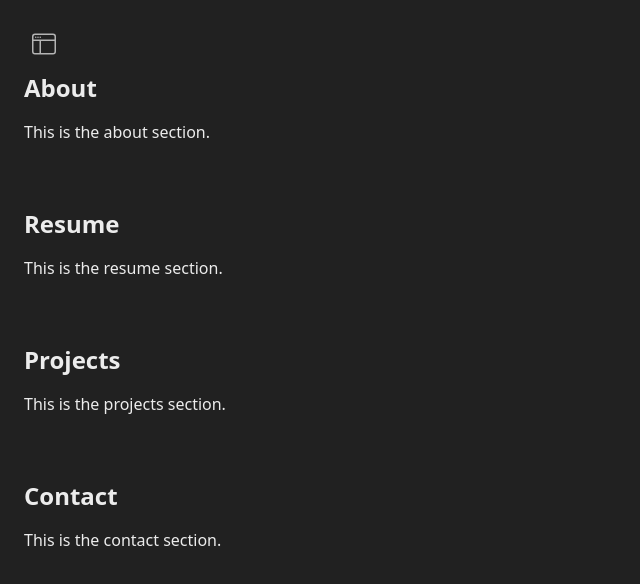
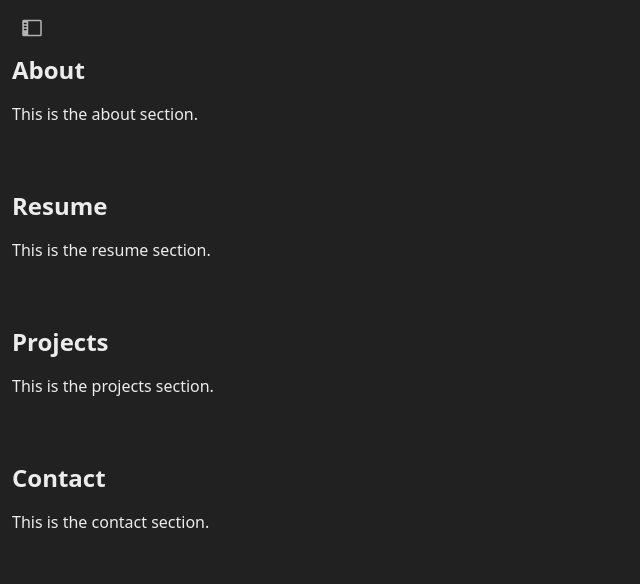
Before and after one commit to Apeirion/apeirion-site, a React (Vite) app: page / in a window 1280 px wide. Both pictures are taken after a click on the button "Close sidebar". Shown: the top 584 px of the page, without its empty margins (0-640 px from the left). Built offline with nearby package versions, Linux system fonts and the light colour scheme.

Commit message:
main content header spacing

```diff
--- a/src/App.jsx
+++ b/src/App.jsx
@@ -14,6 +14,9 @@ function App() {
         }
         .sidebar.closed {
           clip-path: inset(0 100% 0 0);
+        }
+        .toggle-btn-hidden {
+          visibility: hidden;
         }
       `}</style>
 
@@ -120,23 +123,17 @@ function App() {
 
       {/* Main Content */}
       <main
-        className="flex-1 p-6 transition-all duration-500 ease-in-out relative"
+        className="flex-1 p-3 pt-2 transition-all duration-500 ease-in-out relative"
         style={{ marginLeft: sidebarOpen ? '260px' : '0' }}
       >
-        {!sidebarOpen && (
         <button
-            className="mb-2 w-10 h-10 flex items-center justify-center rounded-full text-[#b4b4b4] hover:bg-[#2f2f2f] transition-colors"
+          className={`mb-1.5 w-10 h-10 flex items-center justify-center rounded-lg text-[#b4b4b4] hover:bg-[#424242] transition-colors ${sidebarOpen ? 'toggle-btn-hidden' : ''}`}
           onClick={() => setSidebarOpen(true)}
-            aria-label="Open sidebar"
-          >
-          <svg xmlns="http://www.w3.org/2000/svg" width="24" height="24" fill="currentColor" class="bi bi-window-sidebar" viewBox="0 0 16 16">
-            <path d="M2.5 4a.5.5 0 1 0 0-1 .5.5 0 0 0 0 1m2-.5a.5.5 0 1 1-1 0 .5.5 0 0 1 1 0m1 .5a.5.5 0 1 0 0-1 .5.5 0 0 0 0 1"/>
-            <path d="M2 1a2 2 0 0 0-2 2v10a2 2 0 0 0 2 2h12a2 2 0 0 0 2-2V3a2 2 0 0 0-2-2zm12 1a1 1 0 0 1 1 1v2H1V3a1 1 0 0 1 1-1zM1 13V6h4v8H2a1 1 0 0 1-1-1m5 1V6h9v7a1 1 0 0 1-1 1z"/>
-          </svg>
+          aria-label="Open sidebar">
+          <Sidebar size={24} weight="fill" />
+        </button>
 
-          </button>
-        )}
-
+        <div>
           <section id="about" className="mb-16">
             <h1 className="text-2xl font-bold mb-4">About</h1>
             <p>This is the about section.</p>
@@ -156,6 +153,8 @@ function App() {
             <h1 className="text-2xl font-bold mb-4">Contact</h1>
             <p>This is the contact section.</p>
           </section>
+        </div>
+
       </main>
     </div>
   )
```
Lines whose indentation alone changed are shown as unchanged.
